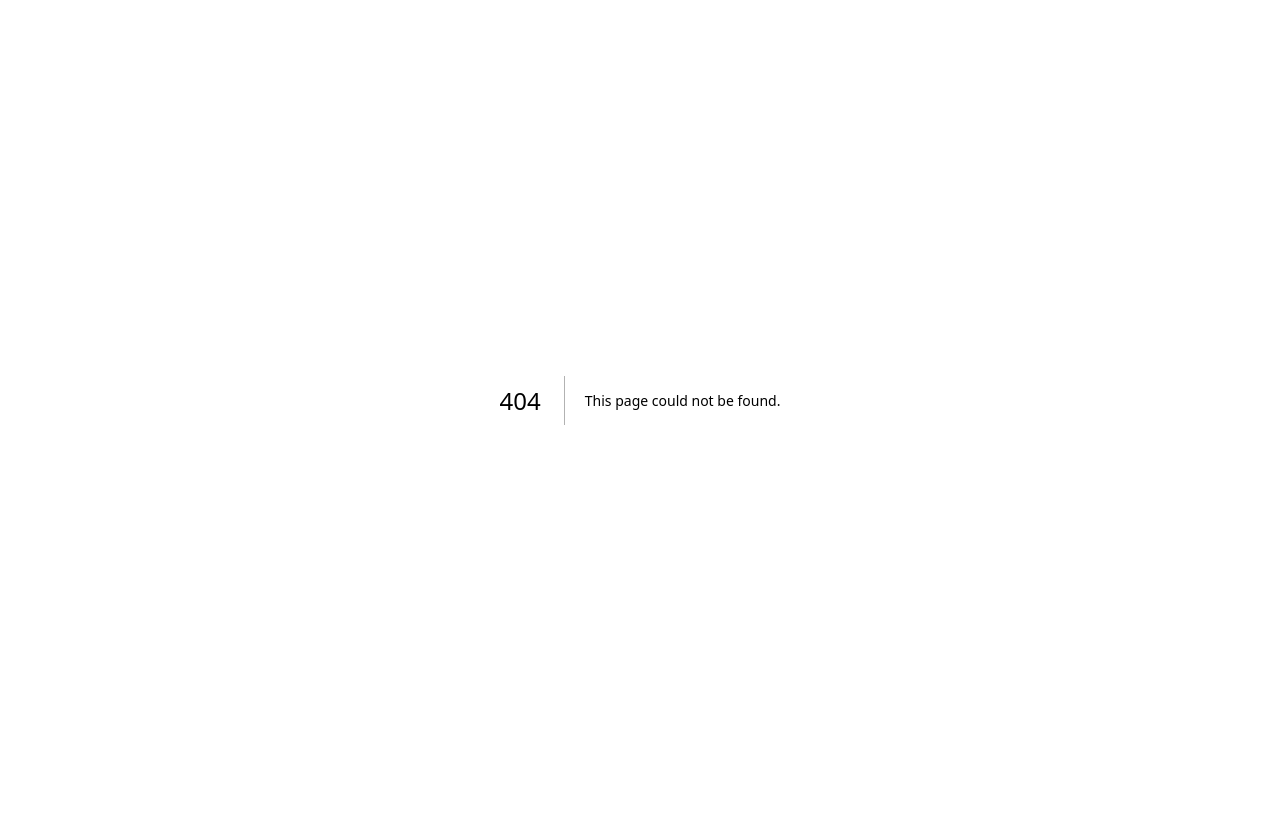
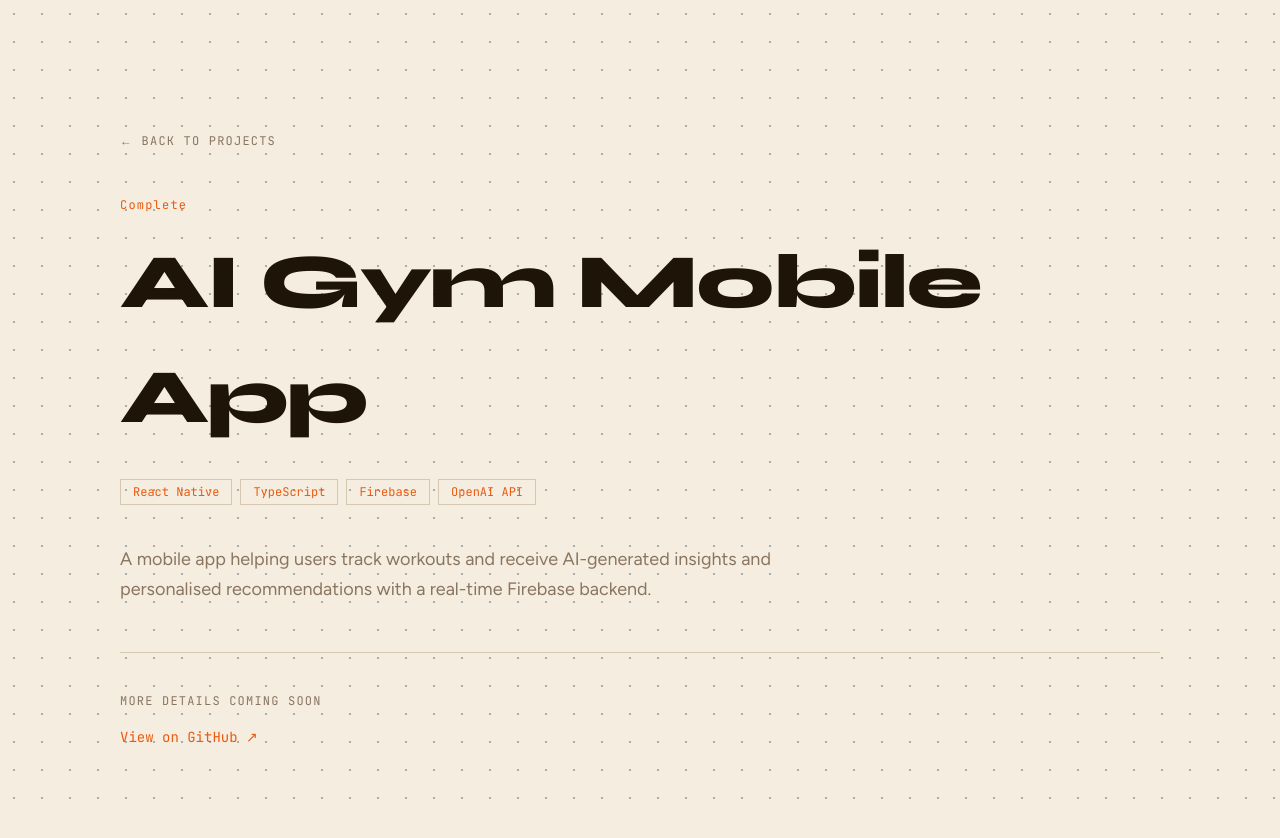
Before and after one commit to xelasrc/portfolio, a Next.js app: page /projects/ai-gym-mobile-app in a window 1280 px wide. Before the commit this address had no page. Shown: the top 838 px of the page. Before the commit the page ends 800 px from the top, so only its background shows below. Built offline with nearby package versions, Linux system fonts and the light colour scheme.

Commit message:
feat: add simple project page for more details

```diff
--- /dev/null
+++ b/src/app/projects/[slug]/page.tsx
@@ -0,0 +1,69 @@
+import { notFound } from "next/navigation";
+import projects from "@/data/projects";
+import Link from "next/link";
+
+export function generateStaticParams() {
+  return projects.map((p) => ({ slug: p.slug }));
+}
+
+export default async function ProjectPage({ params }: { params: Promise<{ slug: string }> }) {
+  const { slug } = await params;
+  const project = projects.find((p) => p.slug === slug);
+
+  if (!project) notFound();
+
+  return (
+    <main className="relative min-h-screen px-6 md:px-14 max-w-6xl mx-auto py-32">
+
+      {/* dot grid */}
+      <div
+        className="fixed inset-0 pointer-events-none z-0"
+        style={{
+          backgroundImage: "radial-gradient(circle, #1e3352 1px, transparent 1px)",
+          backgroundSize: "28px 28px",
+          opacity: 0.35,
+        }}
+      />
+
+      <div className="relative z-10">
+        <Link
+          href="/#projects"
+          className="font-mono text-muted text-xs tracking-widest uppercase hover:text-accent transition-colors mb-12 inline-block"
+        >
+          ← Back to projects
+        </Link>
+
+        <p className="font-mono text-accent text-xs tracking-widest mb-3">{project.status}</p>
+
+        <h1
+          className="font-syne font-extrabold text-bright tracking-tight mb-6"
+          style={{ fontSize: "clamp(2rem, 6vw, 5rem)" }}
+        >
+          {project.title}
+        </h1>
+
+        <div className="flex flex-wrap gap-2 mb-10">
+          {project.stack.map((tag) => (
+            <span key={tag} className="px-3 py-1 border border-border text-accent font-mono text-xs">
+              {tag}
+            </span>
+          ))}
+        </div>
+
+        <p className="text-muted text-lg leading-relaxed max-w-2xl mb-12">
+          {project.description}
+        </p>
+
+        <div className="border-t border-border pt-10 mt-10">
+          <p className="font-mono text-muted text-xs tracking-widest uppercase mb-4">More details coming soon</p>
+          <a
+            href={project.github}
+            className="font-mono text-accent text-sm hover:text-bright transition-colors"
+          >
+            View on GitHub ↗
+          </a>
+        </div>
+      </div>
+    </main>
+  );
+}
--- a/src/components/Projects.tsx
+++ b/src/components/Projects.tsx
@@ -2,30 +2,8 @@
 
 import { motion } from "framer-motion";
 import Reveal from "@/components/Reveal";
-
-const projects = [
-  {
-    title: "AI Interview Simulator",
-    status: "In Progress",
-    description: "A web app where users upload their CV and job description, go through a simulated AI interview, and receive evaluations on their responses.",
-    stack: ["Python", "FastAPI", "React", "LLM"],
-    github: "#",
-  },
-  {
-    title: "AI Gym Mobile App",
-    status: "Complete",
-    description: "A mobile app helping users track workouts and receive AI-generated insights and personalised recommendations with a real-time Firebase backend.",
-    stack: ["React Native", "TypeScript", "Firebase", "OpenAI API"],
-    github: "#",
-  },
-  {
-    title: "Hobby Detectives Game",
-    status: "Complete",
-    description: "A Cluedo-inspired detective game with full game logic and a graphical interface, built in a team of five over six months using agile workflows.",
-    stack: ["Java", "JUnit", "GitLab"],
-    github: "#",
-  },
-];
+import Link from "next/link";
+import projects from "@/data/projects";
 
 export default function Projects() {
   return (
@@ -37,8 +15,9 @@ export default function Projects() {
       <div className="grid grid-cols-1 md:grid-cols-3 gap-5">
         {projects.map((p, i) => (
           <Reveal key={p.title} delay={i * 0.15}>
+            <Link href={`/projects/${p.slug}`}>
               <motion.div
-              className="relative bg-surface border border-border p-6 flex flex-col gap-3 h-full overflow-hidden"
+                className="relative bg-surface border border-border p-6 flex flex-col gap-3 h-full overflow-hidden cursor-pointer"
                 whileHover={{ y: -6, borderColor: "rgba(249,115,22,0.35)" }}
                 transition={{ duration: 0.25, ease: "easeOut" }}
               >
@@ -58,10 +37,9 @@ export default function Projects() {
                     </span>
                   ))}
                 </div>
-              <a href={p.github} className="text-muted text-sm hover:text-accent transition-colors">
-                GitHub ↗
-              </a>
+                <p className="text-muted text-sm">View project →</p>
               </motion.div>
+            </Link>
           </Reveal>
         ))}
       </div>
--- /dev/null
+++ b/src/data/projects.ts
@@ -0,0 +1,37 @@
+export type Project = {
+  slug: string;
+  title: string;
+  status: string;
+  description: string;
+  stack: string[];
+  github: string;
+};
+
+const projects: Project[] = [
+  {
+    slug: "ai-interview-simulator",
+    title: "AI Interview Simulator",
+    status: "In Progress",
+    description: "A web app where users upload their CV and job description, go through a simulated AI interview, and receive evaluations on their responses.",
+    stack: ["Python", "FastAPI", "React", "LLM"],
+    github: "#",
+  },
+  {
+    slug: "ai-gym-mobile-app",
+    title: "AI Gym Mobile App",
+    status: "Complete",
+    description: "A mobile app helping users track workouts and receive AI-generated insights and personalised recommendations with a real-time Firebase backend.",
+    stack: ["React Native", "TypeScript", "Firebase", "OpenAI API"],
+    github: "#",
+  },
+  {
+    slug: "hobby-detectives-game",
+    title: "Hobby Detectives Game",
+    status: "Complete",
+    description: "A Cluedo-inspired detective game with full game logic and a graphical interface, built in a team of five over six months using agile workflows.",
+    stack: ["Java", "JUnit", "GitLab"],
+    github: "#",
+  },
+];
+
+export default projects;
```
Lines whose indentation alone changed are shown as unchanged.
